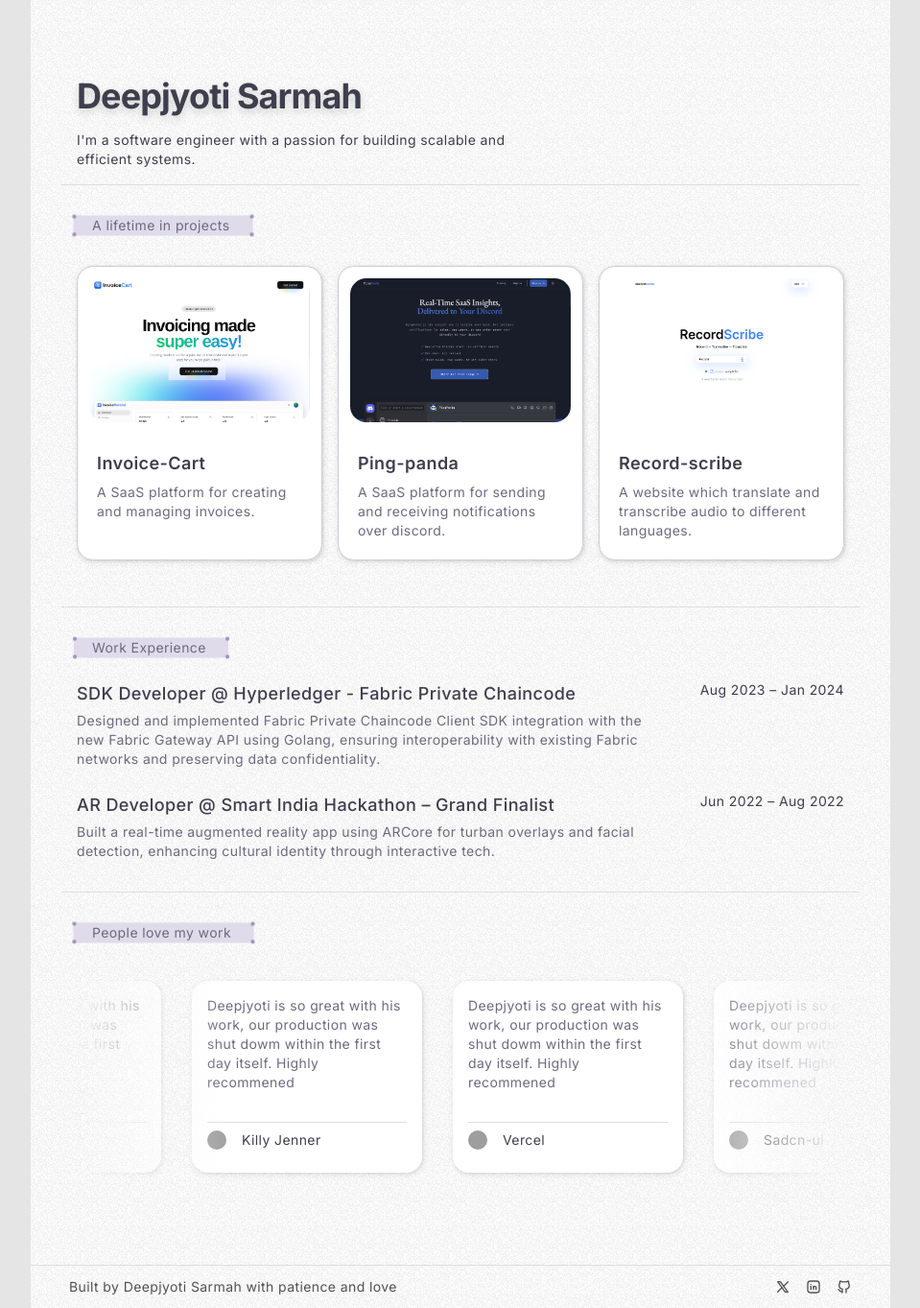
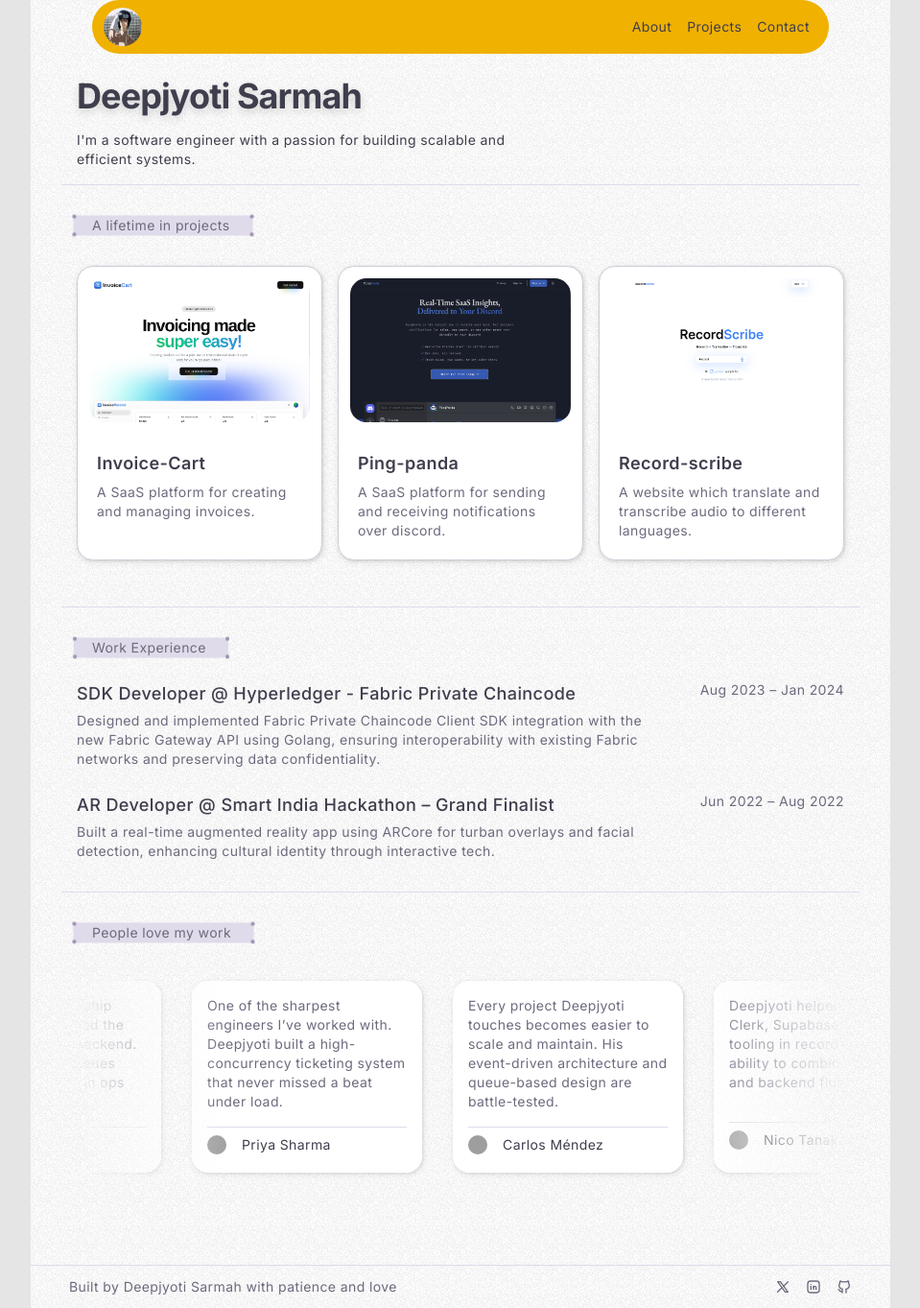
Before and after one commit to Deepjyoti-Sarmah/portfolio-with-motion, a Next.js app: page / in a window 1280 px wide. Shown: the whole page at 96% size, without its empty margins (160-1119 px from the left). Built offline with nearby package versions, Linux system fonts and the light colour scheme; grey boxes are pictures that could not be loaded.

Commit message:
added navbar

```diff
--- a/app/layout.tsx
+++ b/app/layout.tsx
@@ -2,6 +2,7 @@ import type { Metadata } from "next";
 import { Inter } from "next/font/google";
 import "./globals.css";
 import { Footer } from "@/components/footer";
+import { Navbar } from "@/components/navbar";
 
 const inter = Inter({
   subsets: ["latin"],
@@ -22,6 +23,7 @@ export default function RootLayout({
   return (
     <html lang="en">
       <body className={`${inter.className} antialiased bg-neutral-200`}>
+        <Navbar />
         {children}
         <Footer />
       </body>
--- a/components/footer.tsx
+++ b/components/footer.tsx
@@ -10,18 +10,18 @@ import { Container } from "./container";
 export const Footer = () => {
   return (
     <Container className="flex justify-between border-t border-secondary px-10 py-3">
-      <p className="text-sm text-neutral-600">
+      <p className="text-sm text-muted-foreground">
         Built by Deepjyoti Sarmah with patience and love
       </p>
       <div className="flex items-center justify-center gap-4">
         <Link href="https://x.com/Deepjyo79836591">
-          <IconBrandX className="size-4 text-neutral-600 hover:text-neutral-800" />
+          <IconBrandX className="size-4 text-muted-foreground hover:text-neutral-800" />
         </Link>
         <Link href="https://www.linkedin.com/in/deepjyoti-sarmah-539b96202">
-          <IconBrandLinkedin className="size-4 text-neutral-600 hover:text-neutral-800" />
+          <IconBrandLinkedin className="size-4 text-muted-foreground hover:text-neutral-800" />
         </Link>
         <Link href="https://github.com/Deepjyoti-Sarmah">
-          <IconBrandGithub className="size-4 text-neutral-600 hover:text-neutral-800" />
+          <IconBrandGithub className="size-4 text-muted-foreground hover:text-neutral-800" />
         </Link>
       </div>
     </Container>
--- /dev/null
+++ b/components/navbar.tsx
@@ -0,0 +1,91 @@
+"use client";
+import Image from "next/image";
+// import { Link } from "next-view-transitions";
+import {
+  motion,
+  useMotionValueEvent,
+  useScroll,
+  useTransform,
+} from "motion/react";
+import { useState } from "react";
+import { Container } from "./container";
+import Link from "next/link";
+
+export const Navbar = () => {
+  const navItems = [
+    {
+      title: "About",
+      href: "/about",
+    },
+    {
+      title: "Projects",
+      href: "/projects",
+    },
+    {
+      title: "Contact",
+      href: "/contact",
+    },
+  ];
+
+  const [hovered, setHovered] = useState<number | null>(null);
+  const { scrollY } = useScroll();
+
+  const [scrolled, setScrolled] = useState<boolean>(false);
+
+  const y = useTransform(scrollY, [0, 100], [0, 10]);
+  const width = useTransform(scrollY, [0, 100], ["60%", "50%"]);
+
+  useMotionValueEvent(scrollY, "change", (latest) => {
+    if (latest > 20) {
+      setScrolled(true);
+    } else {
+      setScrolled(false);
+    }
+  });
+
+  return (
+    <Container>
+      <motion.nav
+        style={{
+          boxShadow: scrolled ? "var(--shadow-aceternity)" : "none",
+          width,
+          y,
+        }}
+        transition={{
+          duration: 0.3,
+          ease: "linear",
+        }}
+        className="fixed inset-x-0 top-0 z-50 mx-auto flex max-w-4xl items-center justify-between rounded-full bg-yellow-500 px-3 py-2 backdrop-blur-sm "
+      >
+        <Link href="/">
+          <Image
+            className="h-10 w-10 rounded-full"
+            src="/avatar.jpg"
+            height="100"
+            width="100"
+            alt="Avatar "
+          />
+        </Link>
+        <div className="flex items-center">
+          {navItems.map((item, idx) => (
+            <Link
+              className="relative px-2 py-1 text-sm"
+              href={item.href}
+              key={idx}
+              onMouseEnter={() => setHovered(idx)}
+              onMouseLeave={() => setHovered(null)}
+            >
+              {hovered === idx && (
+                <motion.span
+                  layoutId="hovered-span"
+                  className="absolute inset-0 h-full w-full rounded-md bg-neutral-100 "
+                />
+              )}
+              <span className="relative z-10">{item.title}</span>
+            </Link>
+          ))}
+        </div>
+      </motion.nav>
+    </Container>
+  );
+};
--- a/components/projects.tsx
+++ b/components/projects.tsx
@@ -44,7 +44,7 @@ export function Projects({
             </div>
 
             <CardContent className="space-y-2 p-2">
-              <CardTitle className="text-lg font-semibold leading-tight">
+              <CardTitle className="text-lg text-foreground font-semibold leading-tight">
                 {project.title}
               </CardTitle>
               <p className="text-sm text-muted-foreground">
--- a/components/testimonials.tsx
+++ b/components/testimonials.tsx
@@ -6,40 +6,34 @@ export const TestimonialsPage = () => {
   const data = [
     {
       quote:
-        "Deepjyoti is so great with his work, our production was shut dowm within the first day itself. Highly recommened",
-      name: "Elon Musk",
+        "Deepjyoti didn’t just ship features—he reshaped the architecture of our backend. His async worker queues saved us thousands in ops costs.",
+      name: "Alex Johnson",
       avatar:
-        "https://images.unsplash.com/photo-1535713875002-d1d0cf377fde?q=80&w=1480&auto=format&fit=crop&ixlib=rb-4.1.0&ixid=M3wxMjA3fDB8MHxwaG90by1wYWdlfHx8fGVufDB8fHx8fA%3D%3D ",
+        "https://images.unsplash.com/photo-1502685104226-ee32379fefbe?q=80&w=1480&auto=format&fit=crop&ixlib=rb-4.1.0",
     },
     {
       quote:
-        "Deepjyoti is so great with his work, our production was shut dowm within the first day itself. Highly recommened",
-      name: "Killy Jenner",
+        "One of the sharpest engineers I’ve worked with. Deepjyoti built a high-concurrency ticketing system that never missed a beat under load.",
+      name: "Priya Sharma",
       avatar:
-        "https://images.unsplash.com/photo-1494790108377-be9c29b29330?q=80&w=1587&auto=format&fit=crop&ixlib=rb-4.1.0&ixid=M3wxMjA3fDB8MHxwaG90by1wYWdlfHx8fGVufDB8fHx8fA%3D%3D ",
+        "https://images.unsplash.com/photo-1544005313-94ddf0286df2?q=80&w=1480&auto=format&fit=crop&ixlib=rb-4.1.0",
     },
     {
       quote:
-        "Deepjyoti is so great with his work, our production was shut dowm within the first day itself. Highly recommened",
-      name: "Vercel",
+        "Every project Deepjyoti touches becomes easier to scale and maintain. His event-driven architecture and queue-based design are battle-tested.",
+      name: "Carlos Méndez",
       avatar:
-        "https://images.unsplash.com/photo-1633332755192-727a05c4013d?q=80&w=1480&auto=format&fit=crop&ixlib=rb-4.1.0&ixid=M3wxMjA3fDB8MHxwaG90by1wYWdlfHx8fGVufDB8fHx8fA%3D%3D",
+        "https://images.unsplash.com/photo-1547425260-76bcadfb4f2c?q=80&w=1480&auto=format&fit=crop&ixlib=rb-4.1.0",
     },
     {
       quote:
-        "Deepjyoti is so great with his work, our production was shut dowm within the first day itself. Highly recommened",
-      name: "Sadcn-ui",
+        "Deepjyoti helped us integrate Clerk, Supabase, and modern tooling in record time. His ability to combine frontend and backend fluidly is rare.",
+      name: "Nico Tanaka",
       avatar:
-        "https://images.unsplash.com/photo-1438761681033-6461ffad8d80?q=80&w=1470&auto=format&fit=crop&ixlib=rb-4.1.0&ixid=M3wxMjA3fDB8MHxwaG90by1wYWdlfHx8fGVufDB8fHx8fA%3D%3D",
-    },
-    {
-      quote:
-        "Deepjyoti is so great with his work, our production was shut dowm within the first day itself. Highly recommened",
-      name: "Microsoft",
-      avatar:
-        "https://images.unsplash.com/photo-1500648767791-00dcc994a43e?q=80&w=1587&auto=format&fit=crop&ixlib=rb-4.1.0&ixid=M3wxMjA3fDB8MHxwaG90by1wYWdlfHx8fGVufDB8fHx8fA%3D%3D",
+        "https://images.unsplash.com/photo-1524504388940-b1c1722653e1?q=80&w=1480&auto=format&fit=crop&ixlib=rb-4.1.0",
     },
   ];
+
   return (
     <div className="my-4 border-t border-secondary px-4 py-4">
       <SectionHeading className="mb-4" delay={0.8}>
@@ -66,7 +60,7 @@ const TestimonialCard = ({
   avatar: string;
 }) => {
   return (
-    <div className="mx-4 flex h-50 w-full max-w-60 flex-col justify-between gap-4 rounded-xl p-4 px-4  transition duration-300 shadow shadow-secondary hover:shadow-md bg-card">
+    <div className="mx-4 flex h-50 w-full max-w-60 flex-col justify-between gap-4 rounded-xl p-4 px-4  transition duration-300 shadow shadow-secondary hover:shadow-lg hover:scale-[1.01] ease-in-out bg-card">
       <p className="text-sm text-muted-foreground">{quote}</p>
       <div className="flex items-center gap-4 border-t border-secondary py-2">
         <img
--- a/components/work-timeline.tsx
+++ b/components/work-timeline.tsx
@@ -24,7 +24,7 @@ export default function WorkTimeline() {
           >
             {/* Left: Role, Company, Description */}
             <div className="flex flex-col gap-1 max-w-[75%]">
-              <div className="text-lg font-medium">
+              <div className="text-lg font-medium text-foreground">
                 {exp.role} @ {exp.company}
               </div>
               <div className="text-sm text-muted-foreground">
@@ -33,7 +33,7 @@ export default function WorkTimeline() {
             </div>
 
             {/* Right: Period */}
-            <div className="text-sm text-secondary-foreground whitespace-nowrap min-w-[100px] text-right">
+            <div className="text-sm text-muted-foreground whitespace-nowrap min-w-[100px] text-right">
               {exp.period}
             </div>
           </motion.div>
```
Also changed, not shown: public/avatar.jpg (added).
